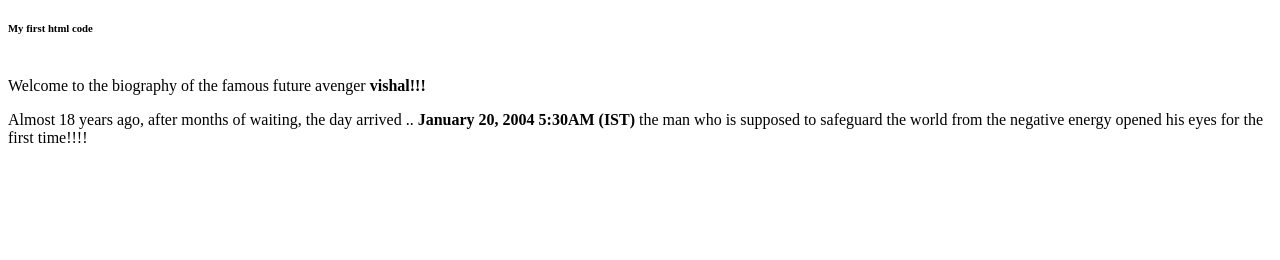
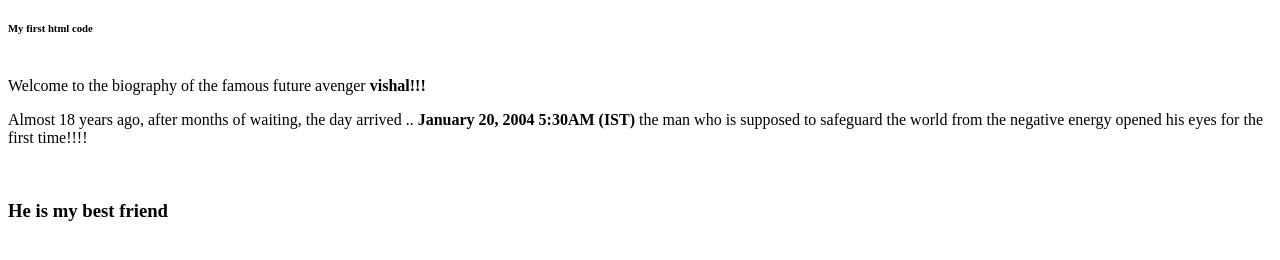
Before and after one commit to AAADHIRAAA/html, a plain HTML site: page index.html in a window 1280 px wide. Shown: the part 48-308 px from the top of the page. Drawn offline with Linux system fonts and the light colour scheme.

Commit message:
next line

```diff
--- a/index.html
+++ b/index.html
@@ -4,3 +4,7 @@
 
     Welcome to the biography of the famous future avenger <strong>vishal!!!</strong>
 <p>Almost 18 years ago, after months of waiting, the day arrived ..<strong> January 20, 2004 5:30AM (IST)</strong> the man who is supposed to safeguard the world from the negative energy opened his eyes for the first time!!!!</p>
+
+
+<br>
+<h3>He is my best friend</h3>
```
